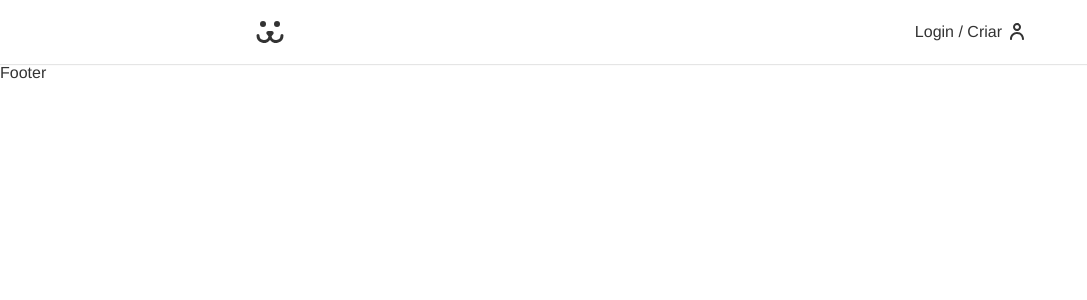
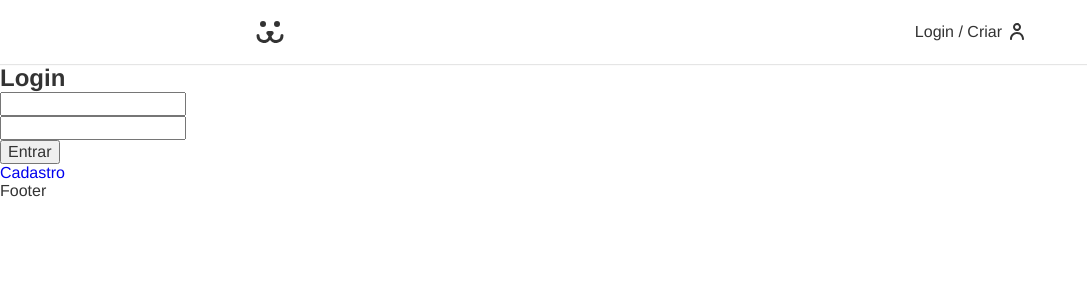
Before and after one commit to barbosadiego/dogs-react, a React (Create React App) app: page /login in a window 1280 px wide. Shown: the top 300 px of the page, without its empty margins (0-1087 px from the left). Built offline with nearby package versions, Linux system fonts and the light colour scheme.

Commit message:
login routes

```diff
--- a/src/App.jsx
+++ b/src/App.jsx
@@ -13,7 +13,7 @@ function App() {
         <Header />
         <Routes>
           <Route path="/" element={<Home />} />
-          <Route path="/login" element={<Login />} />
+          <Route path="/login/*" element={<Login />} />
         </Routes>
         <Footer />
       </BrowserRouter>
--- a/src/Components/Login/Login.jsx
+++ b/src/Components/Login/Login.jsx
@@ -1,11 +1,21 @@
-import React from 'react'
+import React from 'react';
+import { Routes, Route } from 'react-router-dom';
+import LoginForm from './LoginForm';
+import LoginCreate from './LoginCreate';
+import LoginPasswordLost from './LoginPasswordLost';
+import LoginPasswordReset from './LoginPasswordReset';
 
 const Login = (props) => {
   return (
     <div>
+      <Routes>
+        <Route path="/" element={<LoginForm />} />
+        <Route path="/criar" element={<LoginCreate />} />
+        <Route path="/perdeu" element={<LoginPasswordLost />} />
+        <Route path="/resetar" element={<LoginPasswordReset />} />
+      </Routes>
+    </div>
+  );
+};
 
-    </div>
-  )
-}
-
-export default Login
+export default Login;
--- /dev/null
+++ b/src/Components/Login/LoginCreate.jsx
@@ -0,0 +1,11 @@
+import React from 'react'
+
+const LoginCreate = (props) => {
+  return (
+    <div>
+      Login Criar
+    </div>
+  )
+}
+
+export default LoginCreate
--- /dev/null
+++ b/src/Components/Login/LoginForm.jsx
@@ -0,0 +1,45 @@
+import React from 'react';
+import { Link } from 'react-router-dom';
+
+const LoginForm = (props) => {
+  const [username, setUsername] = React.useState('');
+  const [password, setPassword] = React.useState('');
+
+  function handleSubmit(event) {
+    event.preventDefault();
+    fetch('https://dogsapi.origamid.dev/json/jwt-auth/v1/token', {
+      method: 'POST',
+      headers: {
+        'Content-type': 'application/json',
+      },
+      body: JSON.stringify({ username, password }),
+    })
+      .then((response) => {
+        console.log(response);
+        return response.json();
+      })
+      .then((json) => console.log(json));
+  }
+
+  return (
+    <section>
+      <h1>Login</h1>
+      <form action="" onSubmit={handleSubmit}>
+        <input
+          type="text"
+          value={username}
+          onChange={({ target }) => setUsername(target.value)}
+        />
+        <input
+          type="text"
+          value={password}
+          onChange={({ target }) => setPassword(target.value)}
+        />
+        <button>Entrar</button>
+      </form>
+      <Link to="/login/criar">Cadastro</Link>
+    </section>
+  );
+};
+
+export default LoginForm;
--- /dev/null
+++ b/src/Components/Login/LoginPasswordLost.jsx
@@ -0,0 +1,11 @@
+import React from 'react'
+
+const LoginPasswordLost = (props) => {
+  return (
+    <div>
+
+    </div>
+  )
+}
+
+export default LoginPasswordLost
--- /dev/null
+++ b/src/Components/Login/LoginPasswordReset.jsx
@@ -0,0 +1,11 @@
+import React from 'react'
+
+const LoginPasswordReset = (props) => {
+  return (
+    <div>
+
+    </div>
+  )
+}
+
+export default LoginPasswordReset
```
